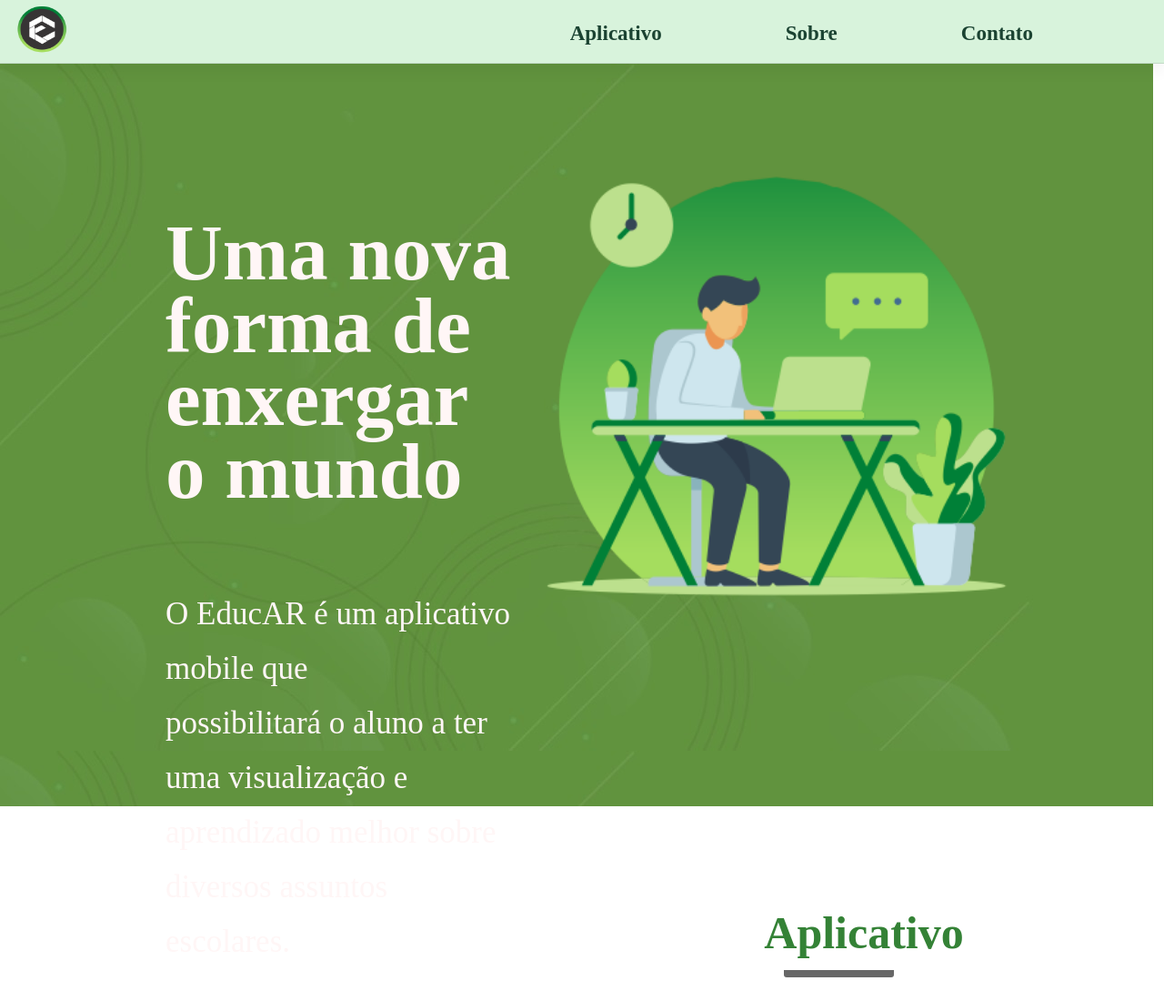
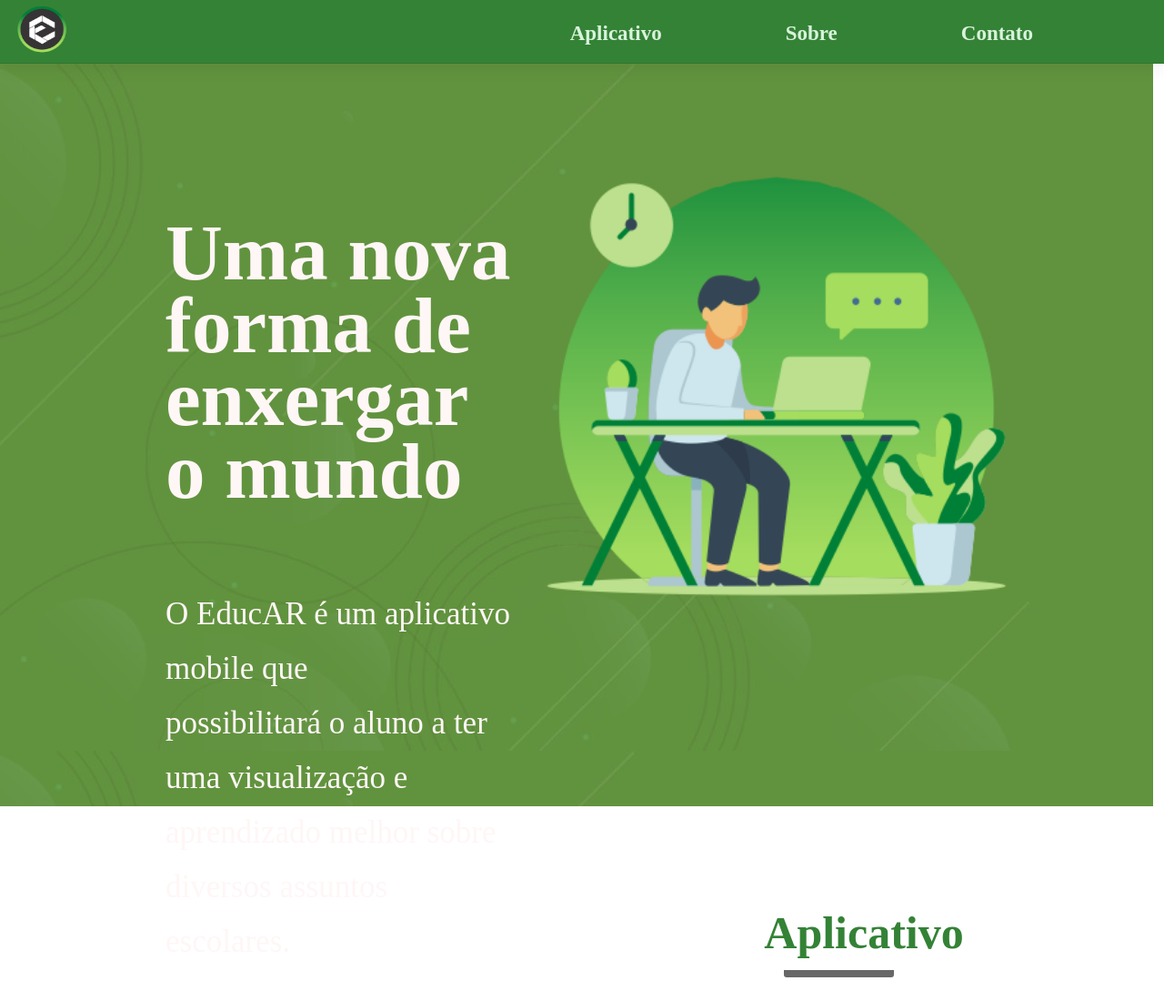
Before and after one commit to jricardoc/EducAR, a plain HTML site: page index.html in a window 1280 px wide. Shown: the top 1100 px of the page at 91% size. Drawn offline with Linux system fonts and the light colour scheme.

Commit message:
Mudança nas cores do header

```diff
--- a/style/css.css
+++ b/style/css.css
@@ -358,7 +358,7 @@ li {
 
 .bd-navbar {
   min-height: 4rem;
-  background-color: #d8f3dc;
+  background-color: #348236;
   box-shadow: 0 0.5rem 1rem rgba(0, 0, 0, .05), inset 0 -1px 0 rgba(0, 0, 0, .1);
 }
 
@@ -395,9 +395,8 @@ li {
 }
 
 .bd-navbar .navbar-nav .nav-link.active, .bd-navbar .navbar-nav .nav-link:hover {
-  color: #52b788;
+  color: #081c15;
   background-color: transparent;
-
 }
 
 .navbar-expand .navbar-nav {
@@ -416,7 +415,7 @@ li {
 }
 
 .navbar-dark .navbar-nav .nav-link {
-  color: #1b4332;
+  color: #d8f3dc;
 }
 
 .navbar-expand .navbar-nav .nav-link {
```
